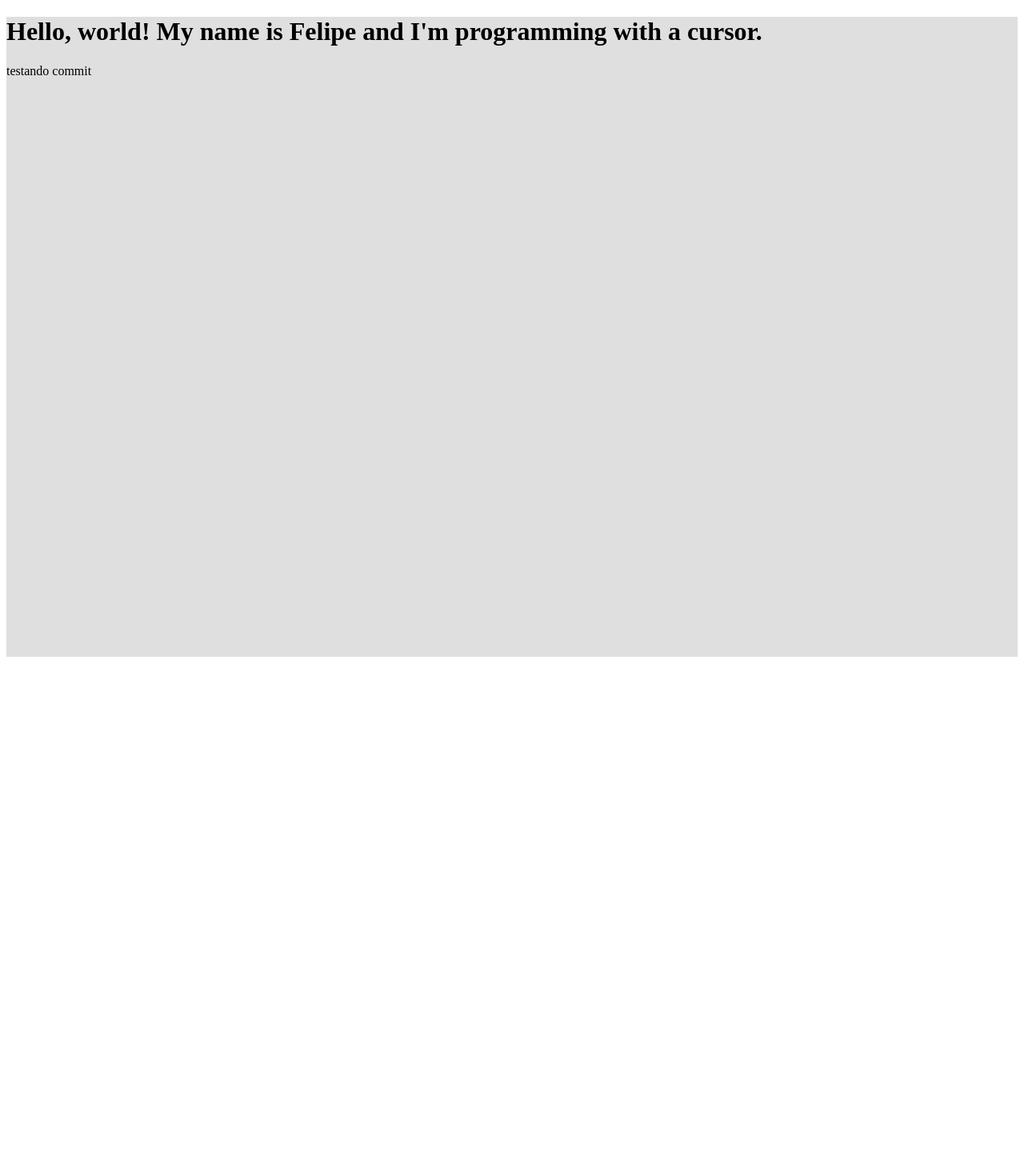
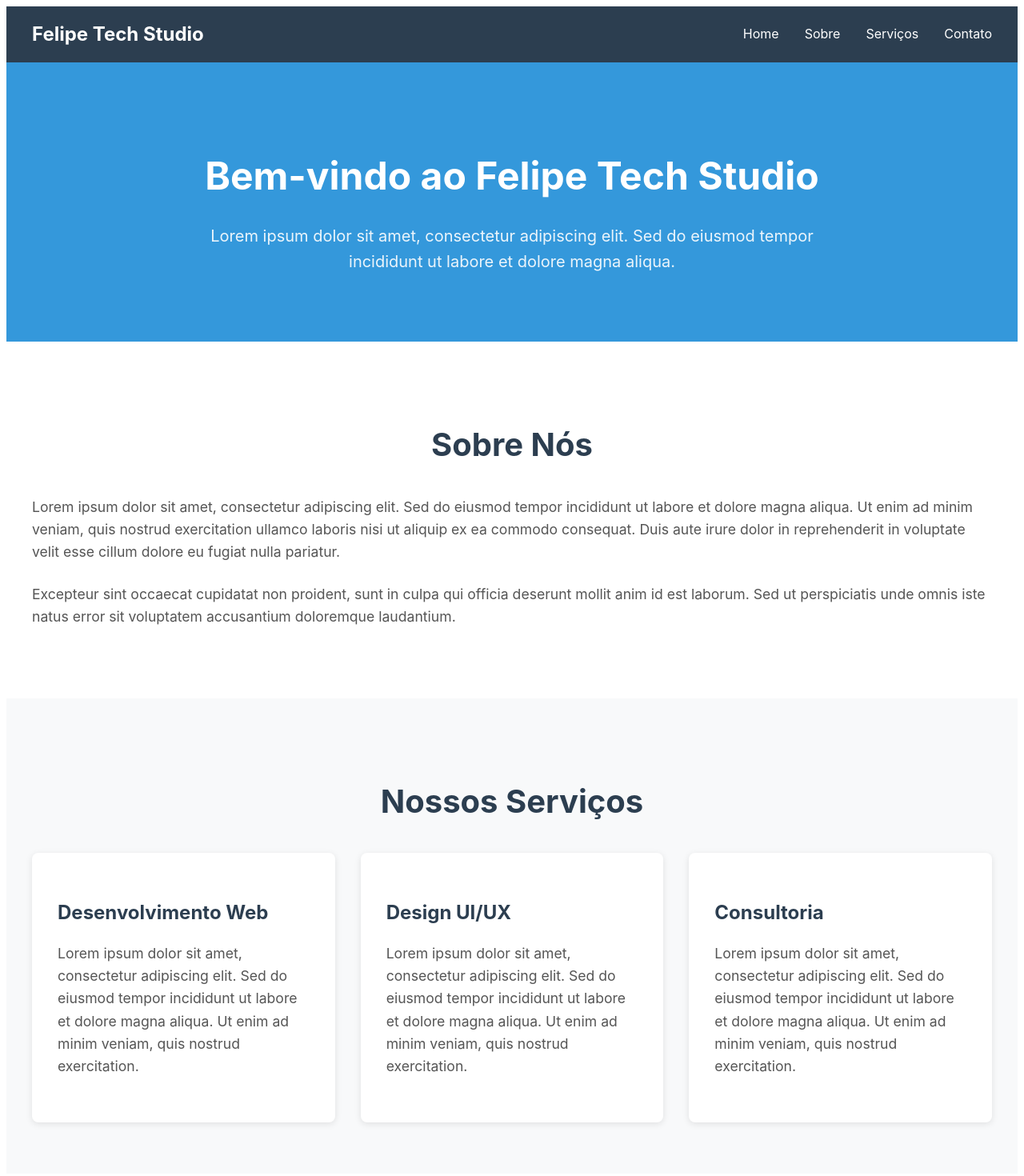
Before and after one commit to Felipeoliveeira/felipetech, a Next.js app: page / in a window 1280 px wide. Shown: the top 1470 px of the page at 80% size. Before the commit the page ends 829 px from the top, so only its background shows below. Built offline with nearby package versions, Linux system fonts and the light colour scheme.

Commit message:
criacao de pagina simples

```diff
--- a/pages/index.js
+++ b/pages/index.js
@@ -1,15 +1,198 @@
 import Head from 'next/head'
 
 function funcao(){
+
+  const styles = {
+    container: {
+      fontFamily: '-apple-system, BlinkMacSystemFont, "Segoe UI", Roboto, "Helvetica Neue", Arial, sans-serif',
+      lineHeight: '1.6',
+      color: '#333',
+      margin: 0,
+      padding: 0,
+    },
+    header: {
+      backgroundColor: '#2c3e50',
+      color: '#fff',
+      padding: '1rem 2rem',
+      boxShadow: '0 2px 4px rgba(0,0,0,0.1)',
+    },
+    nav: {
+      display: 'flex',
+      justifyContent: 'space-between',
+      alignItems: 'center',
+      maxWidth: '1200px',
+      margin: '0 auto',
+    },
+    logo: {
+      fontSize: '1.5rem',
+      fontWeight: 'bold',
+    },
+    navLinks: {
+      display: 'flex',
+      gap: '2rem',
+      listStyle: 'none',
+      margin: 0,
+      padding: 0,
+    },
+    navLink: {
+      color: '#fff',
+      textDecoration: 'none',
+      transition: 'opacity 0.3s',
+    },
+    hero: {
+      backgroundColor: '#3498db',
+      color: '#fff',
+      padding: '4rem 2rem',
+      textAlign: 'center',
+    },
+    heroContent: {
+      maxWidth: '800px',
+      margin: '0 auto',
+    },
+    heroTitle: {
+      fontSize: '3rem',
+      marginBottom: '1rem',
+      fontWeight: '700',
+    },
+    heroSubtitle: {
+      fontSize: '1.25rem',
+      opacity: 0.9,
+    },
+    section: {
+      padding: '4rem 2rem',
+      maxWidth: '1200px',
+      margin: '0 auto',
+    },
+    sectionTitle: {
+      fontSize: '2.5rem',
+      marginBottom: '2rem',
+      color: '#2c3e50',
+      textAlign: 'center',
+    },
+    sectionContent: {
+      fontSize: '1.1rem',
+      marginBottom: '1.5rem',
+      color: '#555',
+    },
+    grid: {
+      display: 'grid',
+      gridTemplateColumns: 'repeat(auto-fit, minmax(300px, 1fr))',
+      gap: '2rem',
+      marginTop: '2rem',
+    },
+    card: {
+      backgroundColor: '#fff',
+      padding: '2rem',
+      borderRadius: '8px',
+      boxShadow: '0 2px 8px rgba(0,0,0,0.1)',
+      transition: 'transform 0.3s, box-shadow 0.3s',
+    },
+    cardTitle: {
+      fontSize: '1.5rem',
+      marginBottom: '1rem',
+      color: '#2c3e50',
+    },
+    footer: {
+      backgroundColor: '#2c3e50',
+      color: '#fff',
+      padding: '2rem',
+      textAlign: 'center',
+      marginTop: '4rem',
+    },
+  }
 
   return (
     <>
       <Head>
         <title>Felipe Tech Studio</title>
+        <meta name="viewport" content="width=device-width, initial-scale=1" />
       </Head>
-      <div style={{ minHeight: '100vh', backgroundColor: 'rgba(128, 128, 128, 0.25)' }}>
-        <h1>Hello, world! My name is Felipe and I'm programming with a cursor.</h1>
-        <p>testando commit</p>
+      <div style={styles.container}>
+        {/* Header */}
+        <header style={styles.header}>
+          <nav style={styles.nav}>
+            <div style={styles.logo}>Felipe Tech Studio</div>
+            <ul style={styles.navLinks}>
+              <li><a href="#home" style={styles.navLink}>Home</a></li>
+              <li><a href="#sobre" style={styles.navLink}>Sobre</a></li>
+              <li><a href="#servicos" style={styles.navLink}>Serviços</a></li>
+              <li><a href="#contato" style={styles.navLink}>Contato</a></li>
+            </ul>
+          </nav>
+        </header>
+
+        {/* Hero Section */}
+        <section id="home" style={styles.hero}>
+          <div style={styles.heroContent}>
+            <h1 style={styles.heroTitle}>Bem-vindo ao Felipe Tech Studio</h1>
+            <p style={styles.heroSubtitle}>
+              Lorem ipsum dolor sit amet, consectetur adipiscing elit. Sed do eiusmod tempor incididunt ut labore et dolore magna aliqua.
+            </p>
+          </div>
+        </section>
+
+        {/* Sobre Section */}
+        <section id="sobre" style={styles.section}>
+          <h2 style={styles.sectionTitle}>Sobre Nós</h2>
+          <p style={styles.sectionContent}>
+            Lorem ipsum dolor sit amet, consectetur adipiscing elit. Sed do eiusmod tempor incididunt ut labore et dolore magna aliqua.
+            Ut enim ad minim veniam, quis nostrud exercitation ullamco laboris nisi ut aliquip ex ea commodo consequat.
+            Duis aute irure dolor in reprehenderit in voluptate velit esse cillum dolore eu fugiat nulla pariatur.
+          </p>
+          <p style={styles.sectionContent}>
+            Excepteur sint occaecat cupidatat non proident, sunt in culpa qui officia deserunt mollit anim id est laborum.
+            Sed ut perspiciatis unde omnis iste natus error sit voluptatem accusantium doloremque laudantium.
+          </p>
+        </section>
+
+        {/* Serviços Section */}
+        <section id="servicos" style={{...styles.section, backgroundColor: '#f8f9fa'}}>
+          <h2 style={styles.sectionTitle}>Nossos Serviços</h2>
+          <div style={styles.grid}>
+            <div style={styles.card}>
+              <h3 style={styles.cardTitle}>Desenvolvimento Web</h3>
+              <p style={styles.sectionContent}>
+                Lorem ipsum dolor sit amet, consectetur adipiscing elit. Sed do eiusmod tempor incididunt ut labore et dolore magna aliqua.
+                Ut enim ad minim veniam, quis nostrud exercitation.
+              </p>
+            </div>
+            <div style={styles.card}>
+              <h3 style={styles.cardTitle}>Design UI/UX</h3>
+              <p style={styles.sectionContent}>
+                Lorem ipsum dolor sit amet, consectetur adipiscing elit. Sed do eiusmod tempor incididunt ut labore et dolore magna aliqua.
+                Ut enim ad minim veniam, quis nostrud exercitation.
+              </p>
+            </div>
+            <div style={styles.card}>
+              <h3 style={styles.cardTitle}>Consultoria</h3>
+              <p style={styles.sectionContent}>
+                Lorem ipsum dolor sit amet, consectetur adipiscing elit. Sed do eiusmod tempor incididunt ut labore et dolore magna aliqua.
+                Ut enim ad minim veniam, quis nostrud exercitation.
+              </p>
+            </div>
+          </div>
+        </section>
+
+        {/* Contato Section */}
+        <section id="contato" style={styles.section}>
+          <h2 style={styles.sectionTitle}>Entre em Contato</h2>
+          <p style={styles.sectionContent}>
+            Lorem ipsum dolor sit amet, consectetur adipiscing elit. Sed do eiusmod tempor incididunt ut labore et dolore magna aliqua.
+            Ut enim ad minim veniam, quis nostrud exercitation ullamco laboris nisi ut aliquip ex ea commodo consequat.
+          </p>
+          <p style={styles.sectionContent}>
+            Duis aute irure dolor in reprehenderit in voluptate velit esse cillum dolore eu fugiat nulla pariatur.
+            Excepteur sint occaecat cupidatat non proident, sunt in culpa qui officia deserunt mollit anim id est laborum.
+          </p>
+        </section>
+
+        {/* Footer */}
+        <footer style={styles.footer}>
+          <p>&copy; 2026 Felipe Tech Studio. Todos os direitos reservados.</p>
+          <p style={{marginTop: '0.5rem', opacity: 0.8}}>
+            Lorem ipsum dolor sit amet, consectetur adipiscing elit.
+          </p>
+        </footer>
       </div>
     </>
   )
```
